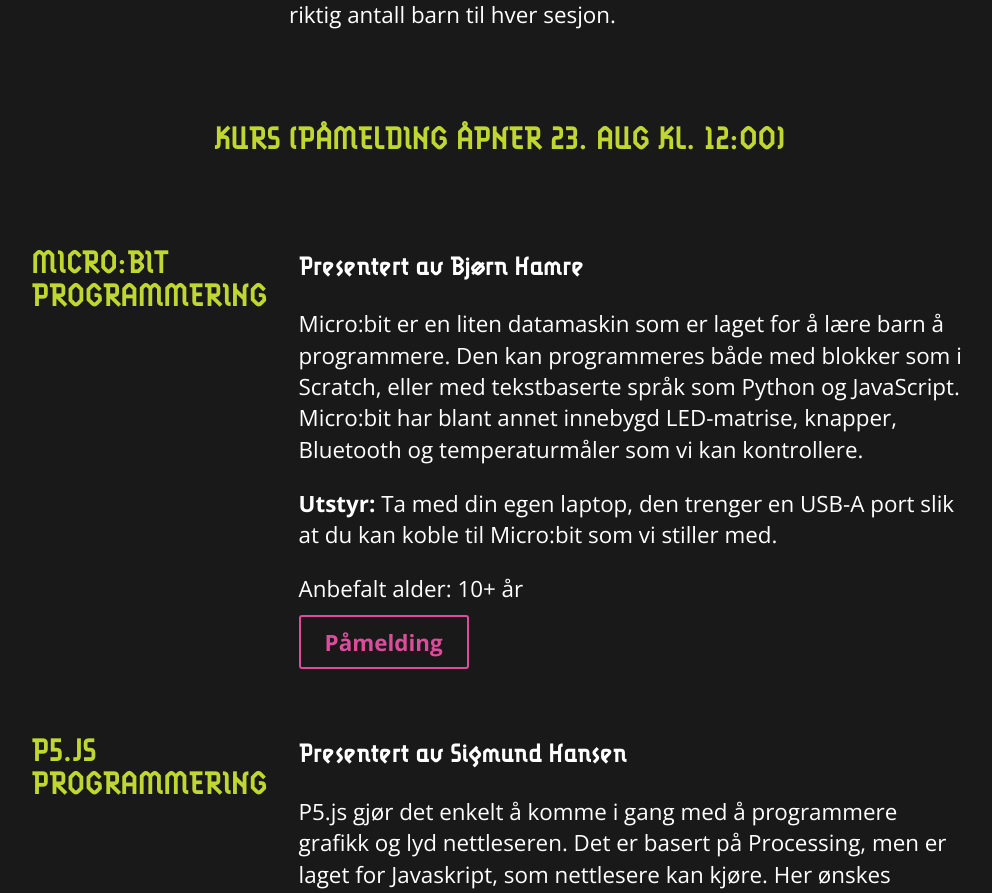
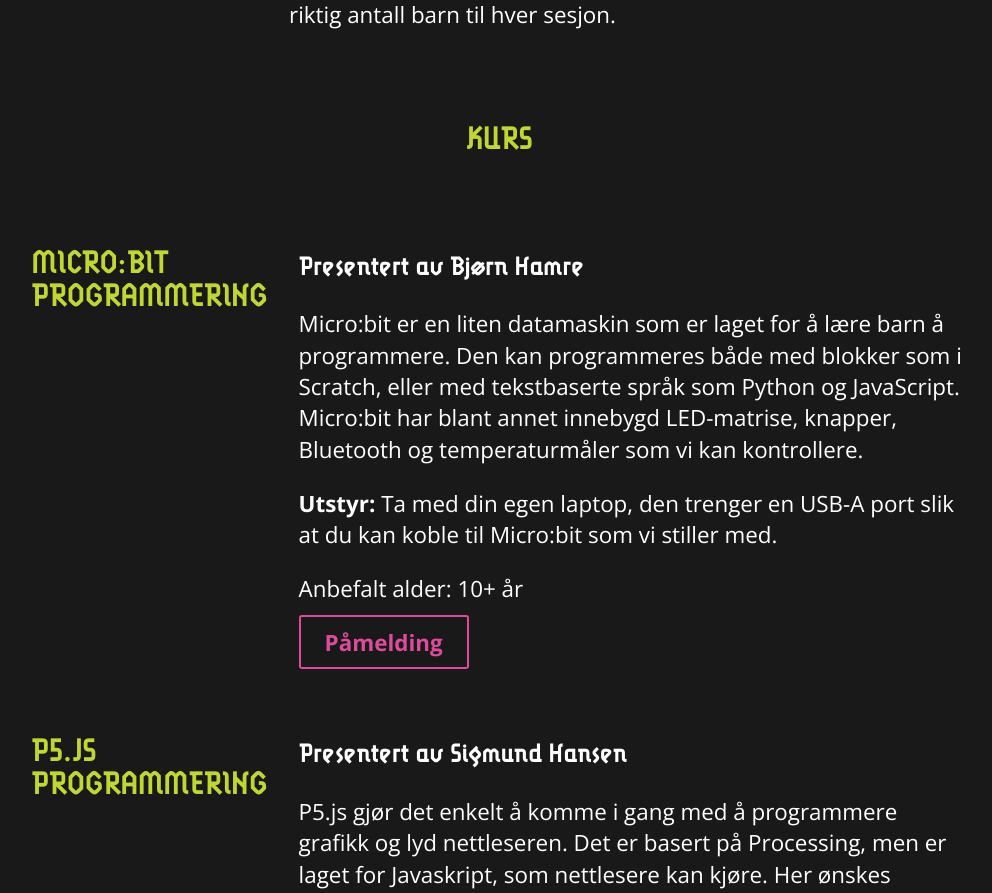
Before and after one commit to javaBin/javazone-2022, a React (Create React App) app: page /#/kids in a window 1280 px wide. Shown: the part 1840-2733 px from the top of the page, without its empty margins (141-1133 px from the left). Built offline with nearby package versions, Linux system fonts and the light colour scheme.

Commit message:
Remove registration open date hint

```diff
--- a/src/pages/Kids/Kids.tsx
+++ b/src/pages/Kids/Kids.tsx
@@ -65,7 +65,7 @@
             </Section>
 
 
-            <CenterSection color="green" header={<h1>Kurs (Påmelding åpner 23. aug kl. 12:00)</h1>}/>
+            <CenterSection color="green" header={<h1>Kurs</h1>}/>
             <Section color="green" header={<h1>Micro:bit programmering</h1>}>
                 <h3>Presentert av Bjørn Hamre</h3>
                 <p>
```
